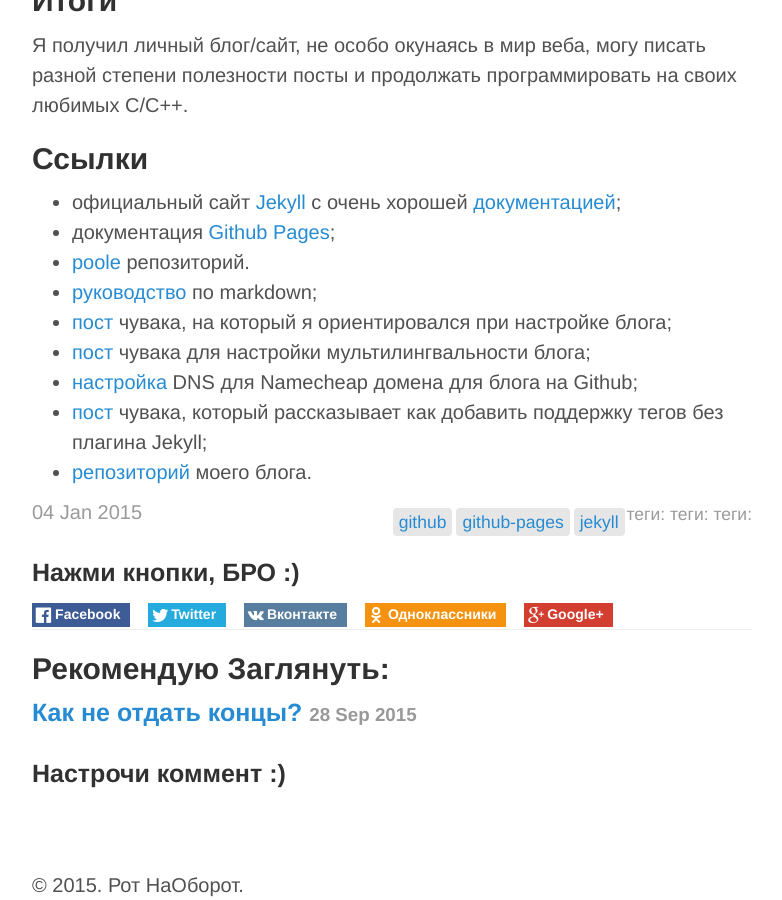
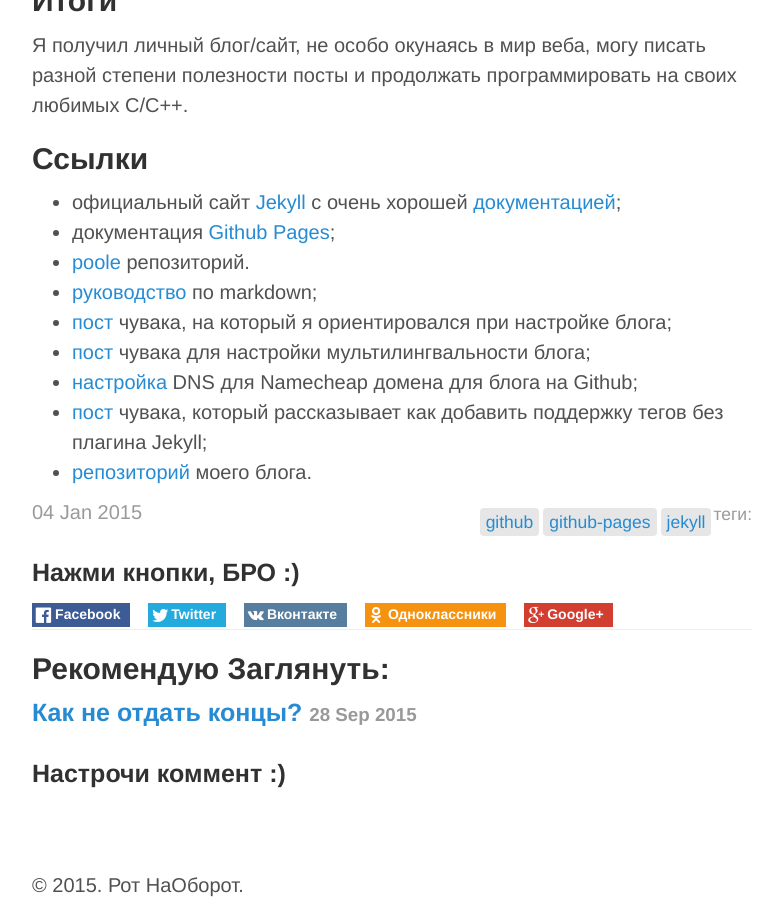
Before and after one commit to gitter-badger/2gud.github.io, a Jekyll site: the page built from _posts/2015-01-04-setup-blog-on-github.md, in a window 1280 px wide and 900 px high, scrolled down 5270 px. Shown: the whole window, without its empty margins (248-1030 px from the left). Built offline with Jekyll 4.4.1, drawn with Linux system fonts in a browser that asks for light colours; nearby versions of some CDN libraries; emoji names are drawn with the system emoji font.

Commit message:
Added changes

```diff
--- a/_layouts/post.html
+++ b/_layouts/post.html
@@ -8,6 +8,7 @@
   {{ content }}
   <span class="post-date">{{ page.date | date_to_string }}
     <ul class="tag-box inline" style="float:right;font-size:0.875em">
+    теги:
     {% capture tags %}
       {% for tag in page.tags %}
         {{ tag }}
@@ -16,7 +17,7 @@
     {% assign sortedtags = tags | split:' ' | sort %}
 
     {% for tag in sortedtags %}
-      теги: <li><a href="/tags#{{ tag | cgi_escape }}">{{ tag }}</a></li>
+      <li><a href="/tags#{{ tag | cgi_escape }}">{{ tag }}</a></li>
     {% endfor %}
     </ul>
   </span>
--- a/index.html
+++ b/index.html
@@ -13,8 +13,8 @@
     </h1>
 
     <span class="post-date">{{ post.date | date_to_string }}
+       <ul class="tag-box inline" style="float:right">
        теги:
-       <ul class="tag-box inline" style="float:right">
             {% capture tags %}
               {% for tag in post.tags %}
                 {{ tag }}
```
